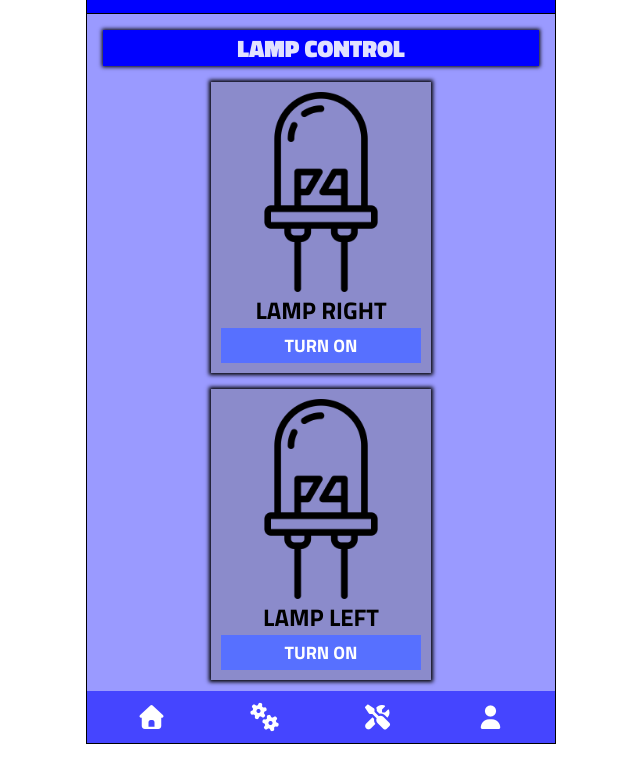
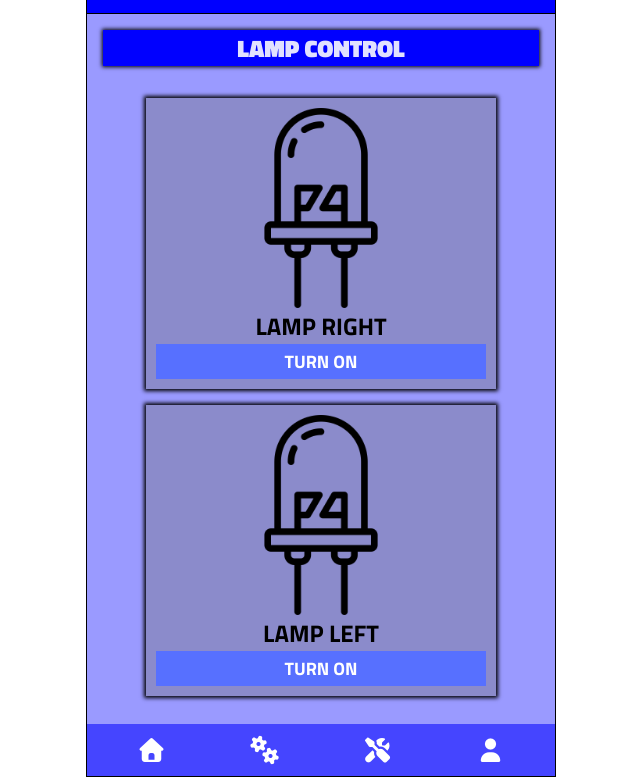
Before and after one commit to slametsulistiono4-stack/2, a plain HTML site: page led.html in a window 1280 px wide. Shown: the part 56-833 px from the top of the page, without its empty margins (319-959 px from the left). Before the commit the page ends 800 px from the top, so only its background shows below. Drawn offline with Linux system fonts and the light colour scheme.

Commit message:
Update style.css

```diff
--- a/style.css
+++ b/style.css
@@ -3,7 +3,7 @@
 *,
 
 html{
-    margin: auto;
+    margin: 0px;
     padding: 0px;
     box-sizing: border-box;
     cursor: url("asset/cursor.png"), auto;
@@ -11,11 +11,13 @@ html{
 }
 .layouts {
  max-width: 470px;
- height: 100vh;
+ width: 100%;
+ min-height: 100vh;
  border: 1px solid black;
  margin: 0 auto;
  position: relative;
  background-color: rgba(0, 0, 255, 0.396);
+ overflow: hidden;
 }
 .navbar{
     background-color:blue;
@@ -97,6 +99,8 @@ html{
     flex-direction: column;
     gap: 16px;
     grid-template-columns: repeat(2, 1fr);
+    padding: 16px;
+    padding-bottom: 80px;
 }
 
 .led{
@@ -107,10 +111,15 @@ html{
    background-color:rgba(114, 114, 114, 0.366);
    box-shadow: 0px 0px 4px 2px black;
    transition: background-color 0.4s ease;
+   width: 100%;
+   max-width: 350px;
+   margin: 0 auto;
 }
 .led-image{
-    width: 200px;
-    object-fit: cover;
+    width: 100%;
+    max-width: 200px;
+    height: auto;
+    object-fit: contain;
     transition: background-color 0.8s ease;
 }
 
@@ -262,7 +271,7 @@ html{
     }
 
     .data-result {
-        left: 95%;
+        left: 80%;
         font-size: 16px;
     }
 }
```
